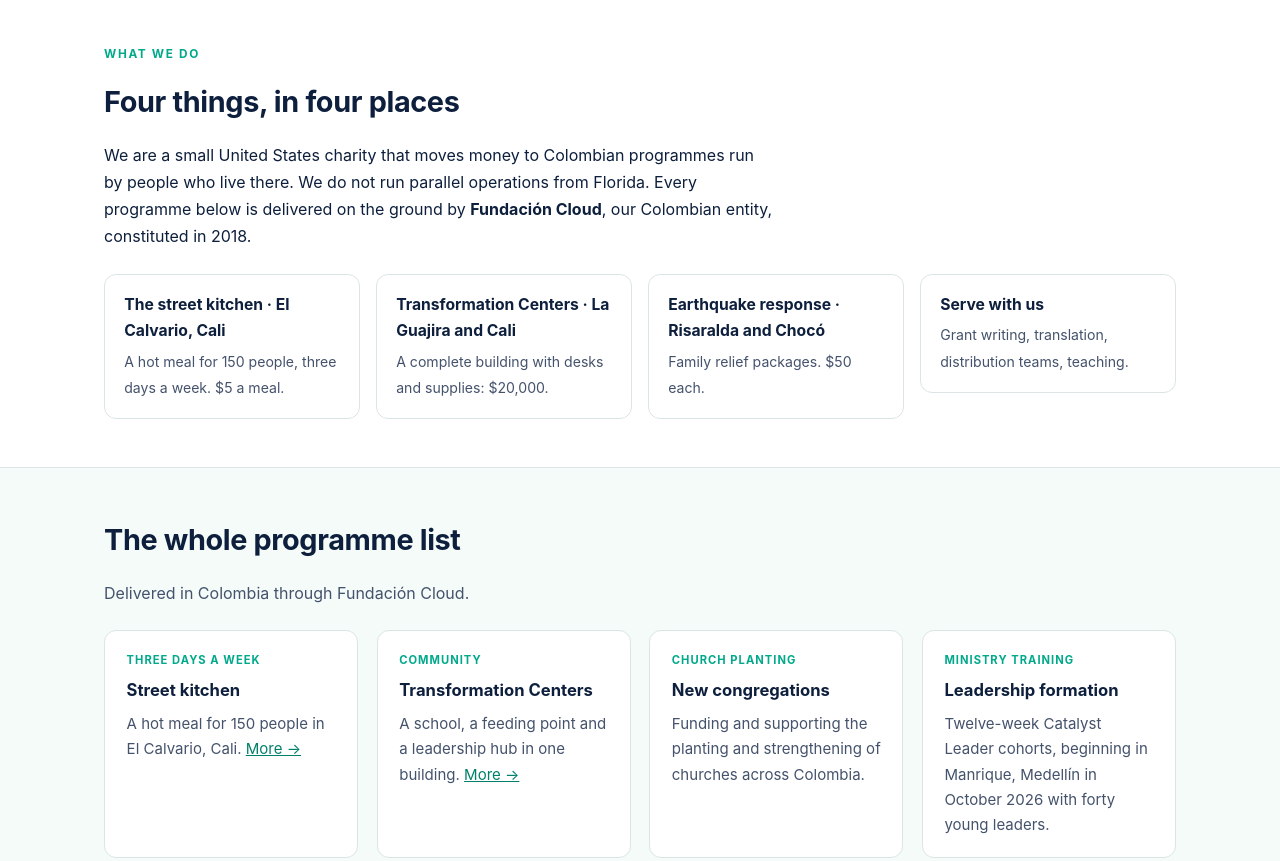
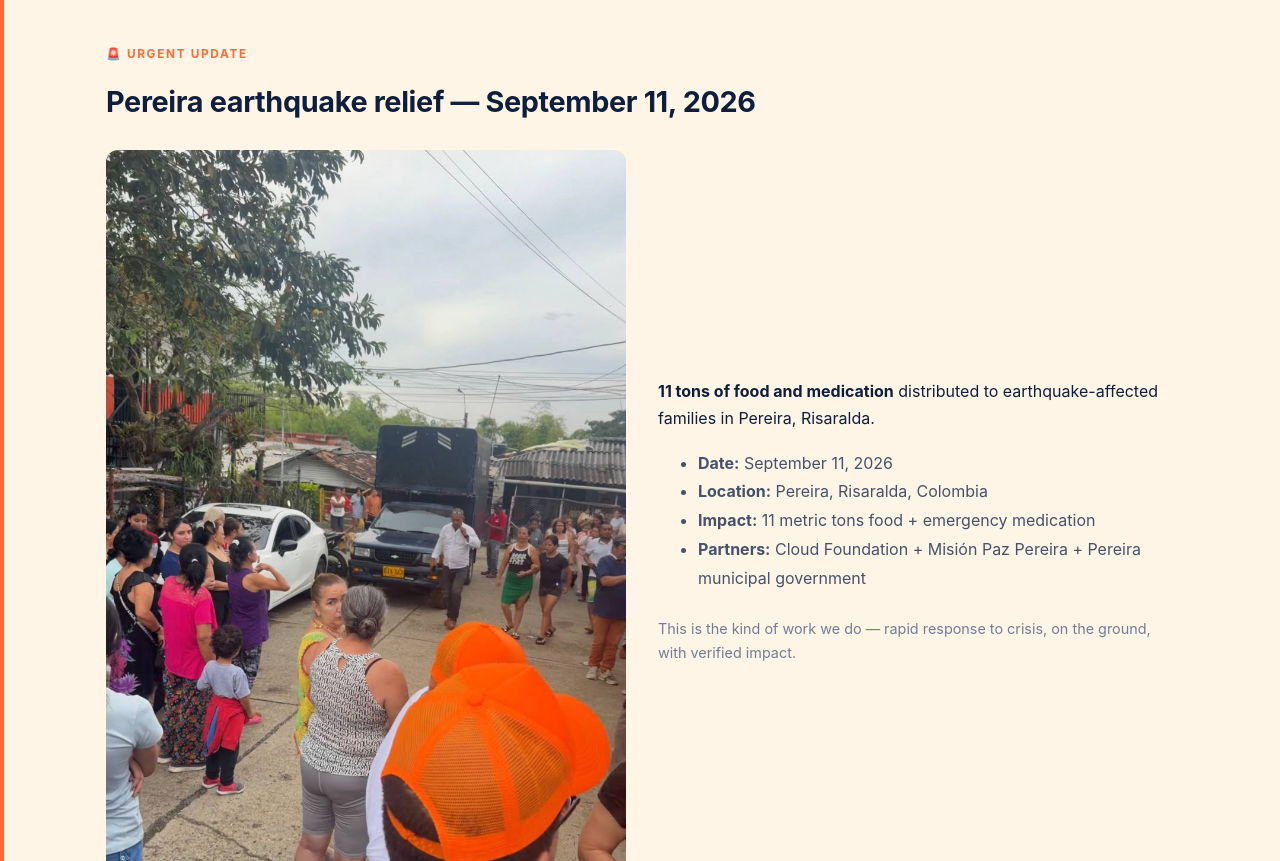
Before and after one commit to directorrealmed/cloud-foundation-website, a plain HTML site: page index.html in a window 1280 px wide. Shown: the part 982-1843 px from the top of the page. Drawn offline with Linux system fonts and the light colour scheme.

Commit message:
Add: Urgent Update banner on homepage - Pereira earthquake relief (Sept 11, 2026, 11 tons food+medication)

```diff
--- a/index.html
+++ b/index.html
@@ -193,6 +193,28 @@ footer .legal{border-top:1px solid #24406b;padding-top:1.4rem}
   <figcaption>A community day on the court. Volunteers in caps, everyone else just there.</figcaption>
 </figure>
 
+<section style="background: #fff5e6; border-left: 4px solid #ff6b35;">
+  <div class="wrap">
+    <p class="eyebrow" style="color: #ff6b35;">🚨 Urgent Update</p>
+    <h2 style="margin-top: 0;">Pereira earthquake relief — September 11, 2026</h2>
+    <div style="display: grid; gap: 2rem; grid-template-columns: 1fr 1fr; align-items: center; margin-top: 1.5rem;">
+      <figure class="inset" style="margin: 0;">
+        <img src="img/pereira-distribution.jpg" alt="Relief distribution in Pereira after earthquake">
+      </figure>
+      <div>
+        <p><b>11 tons of food and medication</b> distributed to earthquake-affected families in Pereira, Risaralda.</p>
+        <ul style="margin: 1rem 0; color: var(--ink-soft); line-height: 1.8;">
+          <li><b>Date:</b> September 11, 2026</li>
+          <li><b>Location:</b> Pereira, Risaralda, Colombia</li>
+          <li><b>Impact:</b> 11 metric tons food + emergency medication</li>
+          <li><b>Partners:</b> Cloud Foundation + Misión Paz Pereira + Pereira municipal government</li>
+        </ul>
+        <p style="font-size: 0.9rem; color: var(--ink-faint); margin-top: 1.5rem;">This is the kind of work we do — rapid response to crisis, on the ground, with verified impact.</p>
+      </div>
+    </div>
+  </div>
+</section>
+
 <section>
   <div class="wrap">
     <p class="eyebrow">What we do</p>
```
